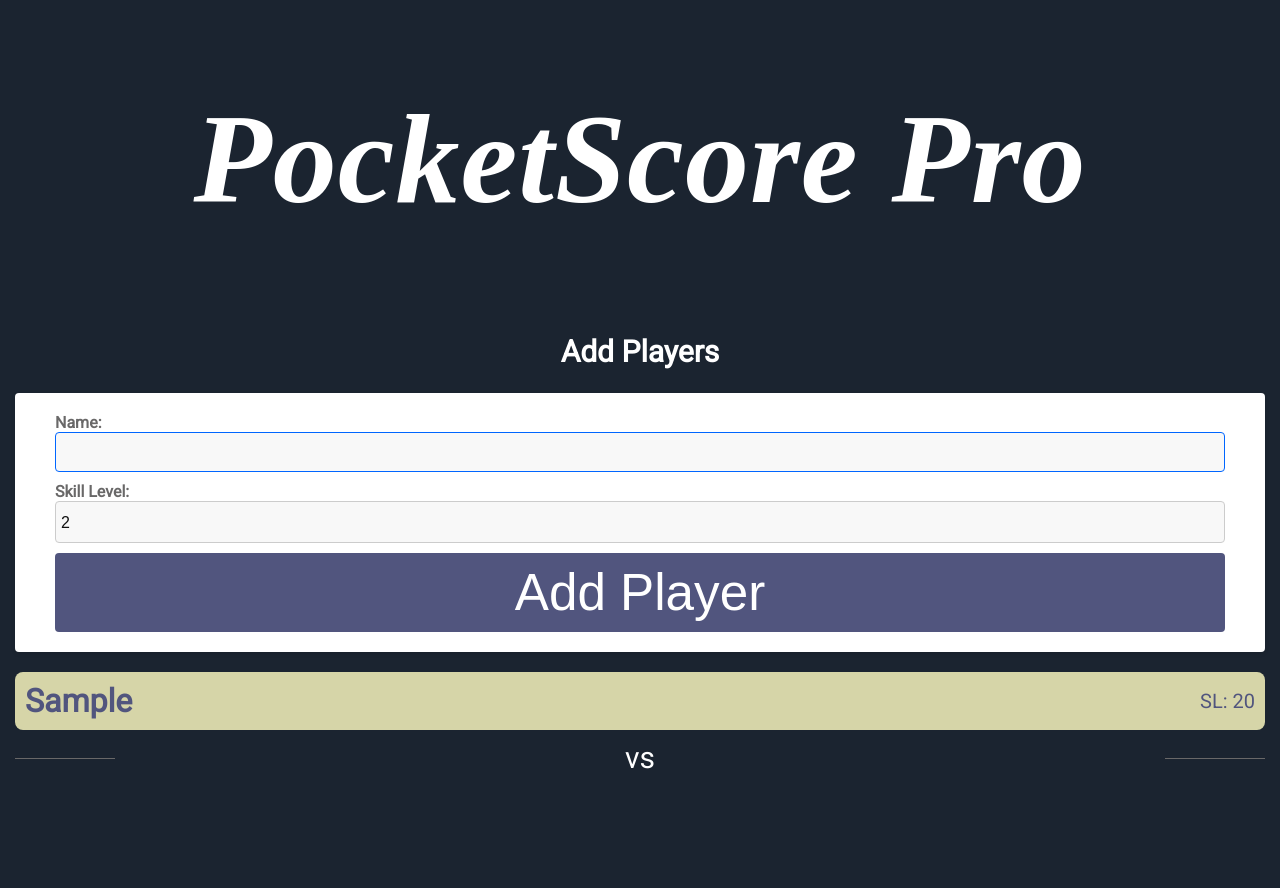
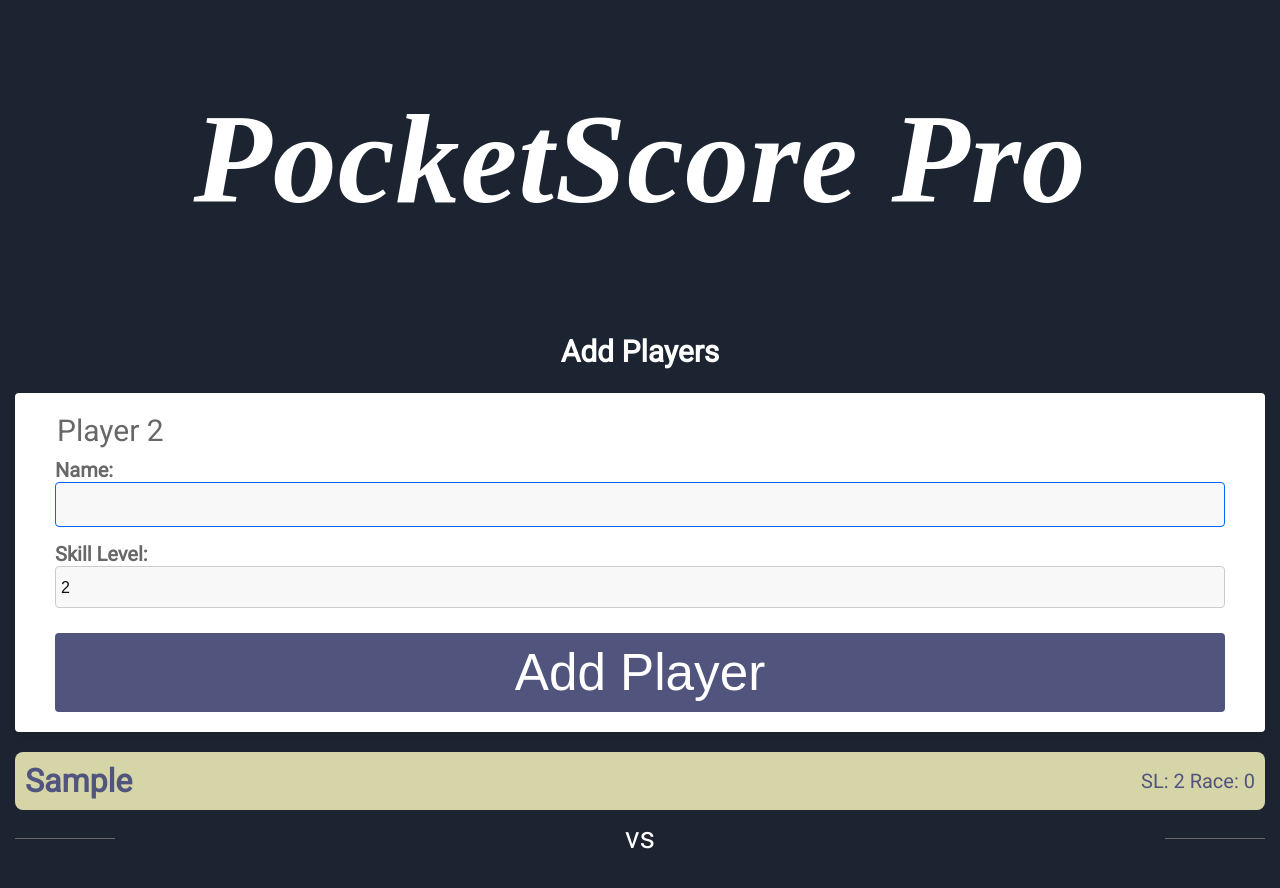
Before and after one commit to Tejas108/pocketscore, a Next.js app: page / in a window 1280 px wide. Both pictures are taken after typing "Sample" into the empty fields and a click on the button "Add Player". Shown: the top 888 px of the page. Built offline with nearby package versions, Linux system fonts and the light colour scheme; a web font is replaced by a local one.

Commit message:
add player count on add

```diff
--- a/src/components/PlayerForm.js
+++ b/src/components/PlayerForm.js
@@ -6,51 +6,29 @@ function PlayerForm() {
   const { addPlayer, handleClicks } = usePlayers();
   const [name, setName] = useState('');
   const [skill, setSkill] = useState(2);
-  const [race, setRace] = useState(null);
+  const [count, setCount] = useState(1);
   const nameInputRef = useRef(null);
 
   // Handle form submission
   const handleSubmit = (e) => {
     console.log('handle submit');
     e.preventDefault();
-    addPlayer(name, skill, race);
+    addPlayer(name, skill);
     setName('');
     setSkill(2);
-
+    setCount(count + 1);
+    // Custom event tracking for GA4
     event('button_click', {
       category: 'index',
       label: 'Add Player',
     });
 
-    //handleClicks('button_click', 'index', 'Add Player'); // event, page, label
-    // window.dataLayer = window.dataLayer || [];
-    // window.dataLayer.push([{
-    //   'event': 'button_click',
-    //   'screen': 'index',
-    //   'label': 'Add Player',
-    // }, {
-    //   'event': 'button_click',
-    //   'screen': 'index2',
-    //   'label': 'Add Player2',
-    // }]);
-    // setRace(() => {
-    //   if (skill > 2) {
-    //     setRace
-    //   }
-    // });
-    console.log('handleSubmit game race: ', race);
-    console.log('handleSubmit skill: ', skill);
     nameInputRef.current.focus();
   };
 
-  // const handleClicks = (e) => {
-  //   e.preventDefault();
-  //   return e.
-  // }
   // Give name field focus
   useEffect(() => {
     nameInputRef.current.focus();
-
   }, []);
 
   return (
@@ -59,13 +37,14 @@ function PlayerForm() {
 
       <div className='player-form'>
         <form onSubmit={handleSubmit}>
+          <legend>Player { count }</legend>
           <label htmlFor="name">
             Name:
             <input type="text" id="name" name="name" value={name} ref={nameInputRef} onChange={(e) => setName(e.target.value)} required />
           </label>
           <label htmlFor="SL">
             Skill Level:
-            <select id="SL" name="SL" value={skill} onChange={(e) => { setSkill(parseInt(e.target.value, 10)); }} required>
+            <select id="SL" name="SL" value={skill} onChange={(e) => { setSkill(e.target.value) }} required>
               {[2, 3, 4, 5, 6, 7].map((value) => (
                 <option key={value} value={value}>{value}</option>
               ))}
--- a/src/context/PlayerContext.js
+++ b/src/context/PlayerContext.js
@@ -15,10 +15,12 @@ export function PlayerProvider({ children }) {
   const [inningsPerMatch, setInningsPerMatch] = useState(0); // Number of innings per match
   const [isMatchOver, setIsMatchOver] = useState(false); // Store match over status
   const [events, setEvents] = useState([]); // Store the GA events
+  const [race, setRace] = useState(0); // Store the race
 
   // Load players' data from local storage on component mount
   useEffect(() => {
     const storedPlayers = localStorage.getItem('playerData');
+    console.log('race state: ', race);
     if (storedPlayers) {
       setPlayers(JSON.parse(storedPlayers));
     }
@@ -30,8 +32,11 @@ export function PlayerProvider({ children }) {
   }, [players]);
 
   // Add a new player to the players' list
-  function addPlayer(name, skill, race) {
-    console.log('addPlayer race: ', race, 'addPlayer skill: ', skill);
+  function addPlayer(name, skill) {
+    if (skill > 3) {
+      setRace(skill - 1);
+    }
+    // console.log('addPlayer race: ', race, 'addPlayer skill: ', skill);
     const newPlayer = {
       name,
       skill,
@@ -39,7 +44,7 @@ export function PlayerProvider({ children }) {
       gamesWon: 0,
       inningsPerGame: 0,
       inningsPerMatch: 0,
-      race: 0
+      race
     };
     setPlayers((prevPlayers) => [...prevPlayers, newPlayer]);
 
--- a/src/pages/index.js
+++ b/src/pages/index.js
@@ -30,7 +30,7 @@ export default function Home() {
         <div key={index} className='player-card-wrap'>
           <div className='player-card' role="alert">
             <h3>{player.name}</h3>
-            <p>SL: {player.skill}{player.race}</p>
+            <p>SL: {player.skill} Race: {player.race}</p>
           </div>
           <div className="divider"><span>vs</span></div>
         </div>
--- a/src/styles/globals.scss
+++ b/src/styles/globals.scss
@@ -310,12 +310,17 @@ button {
   background-color: #fff;
   border-radius: 4px;
   box-shadow: 0 2px 4px rgba(0, 0, 0, 0.1);
-  margin: 20px auto;
+  margin: 2rem auto;
   padding: 20px 40px;
+  legend {
+    font-size: 3rem;
+    margin-bottom: 1rem;
+  }
   label {
     display: block;
+    font-size: 2rem;
     font-weight: bold;
-    margin-bottom: 10px;
+    margin-bottom: 1rem;
   }
   input {
     background-color: #f8f8f8;
@@ -323,14 +328,17 @@ button {
     border: 1px solid #ccc;
     box-sizing: border-box;
     display: block;
-    font-size: 16px;
-    padding: 10px;
+    font-size: 2rem;
+    padding: 1rem;
     transition: border-color 0.3s ease;
     width: 100%;
     &:focus {
       border-color: #0066ff;
       outline: none;
     }
+  }
+  select, input {
+    margin-bottom: 1.5rem;
   }
 }
 .player-cards {
```
